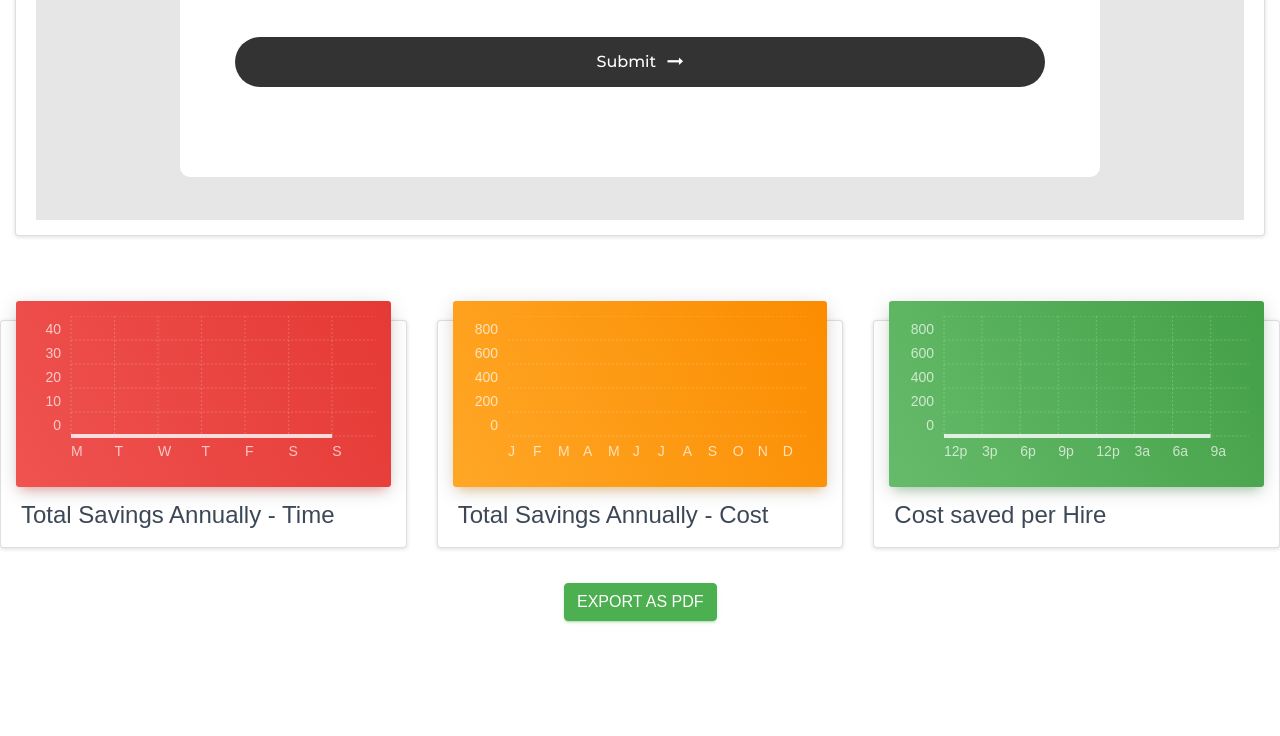
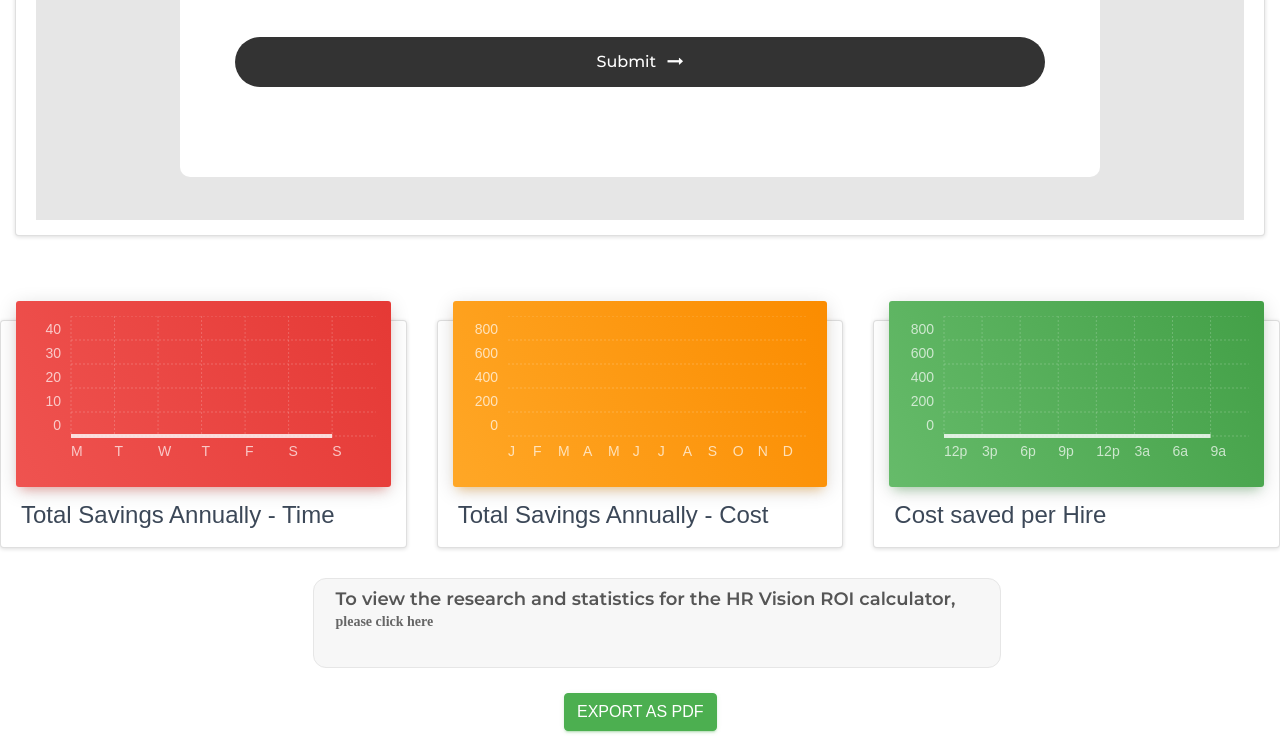
Before and after one commit to reefagirl/roi-calculator, a website: page index.html in a window 1280 px wide. Shown: the part 819-1555 px from the top of the page. Before the commit the page ends 1445 px from the top, so only its background shows below. Drawn offline with nearby package versions, Linux system fonts and the light colour scheme; some packages are replaced by stand-ins of ours; files that its build step writes are made by us from their sources; files whose address does not match are found by name.

Commit message:
text area added

```diff
--- a/index.html
+++ b/index.html
@@ -335,6 +335,20 @@
             </div> -->
           </div>
         </div>
+
+        <div class="row" style="margin-left: 25%; align-content: center;" >
+          <div class="info_div">
+            <form>
+              <div class="wrap-input100 bg1">
+               <p>
+               <span class="input100">To view the research and statistics for the HR Vision ROI calculator, </span>
+                <span class="input100" > <b>  <a href="https://www.indeed.com/career-advice/interviewing/how-long-do-interviews-last#:~:text=Interviews%20can%20last%20anywhere%20from%2015%2D30%20minutes%20to%20several%20hours.">please click here</a> </b> </span> </h3><br>
+              </p>
+              </div>
+            </form>
+            </div>
+          </div>
+
 
 
       </div>
```
